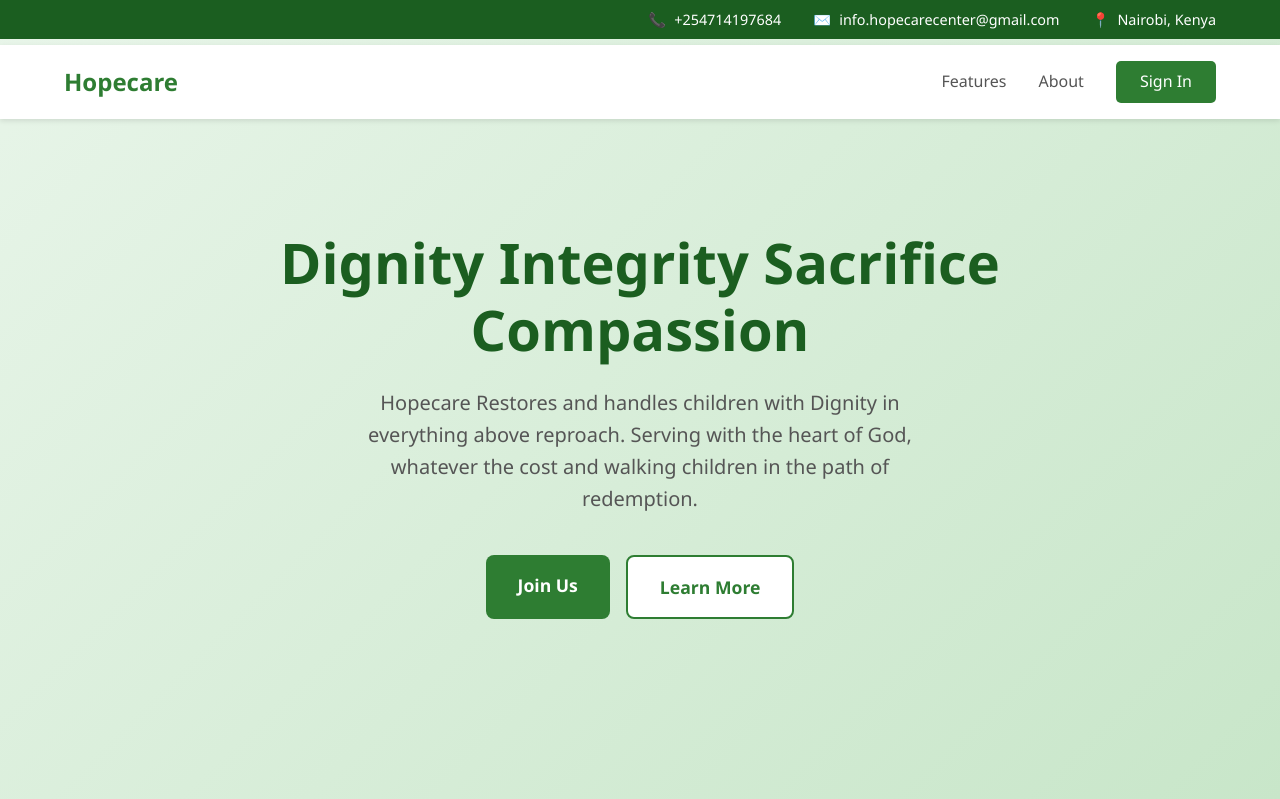
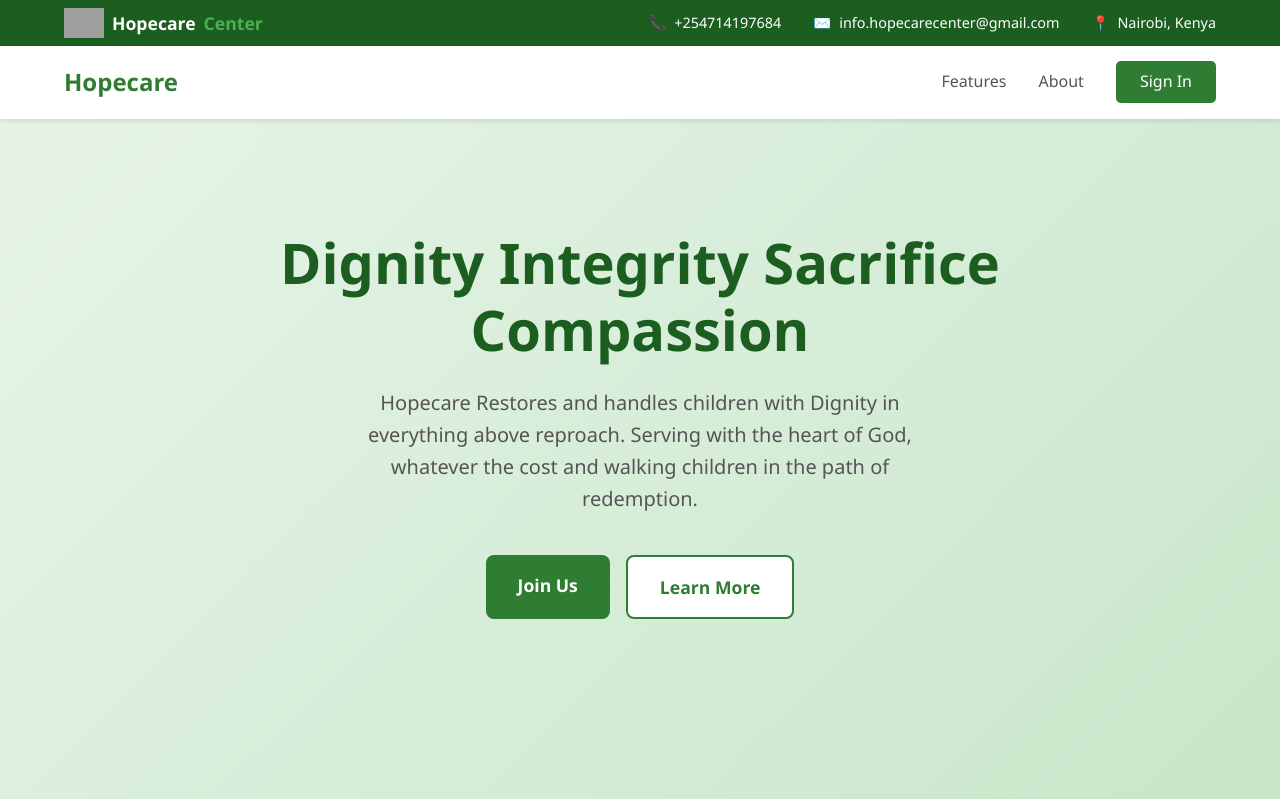
Before and after one commit to 1155-boni/Hopecare2.0, a Django app: page / in a window 1280 px wide. Shown: the top 799 px of the page. Run offline with Django 5.2, Linux system fonts and the light colour scheme; grey boxes are pictures that could not be loaded.

Commit message:
Update title and logo in top bar of landing page

```diff
--- a/templates/landing.html
+++ b/templates/landing.html
@@ -3,7 +3,8 @@
 <head>
     <meta charset="UTF-8">
     <meta name="viewport" content="width=device-width, initial-scale=1.0">
-    <title>Hopecare - Your Health Companion</title>
+    <title>Hopecare Center</title>
+    {% load static %}
     <style>
         * {
             margin: 0;
@@ -38,6 +39,12 @@
             align-items: center;
             font-weight: bold;
             font-size: 1.1rem;
+            gap: 0.5rem;
+        }
+
+        .top-bar-logo img {
+            height: 30px;
+            width: auto;
         }
 
         .top-bar-logo span {
@@ -305,7 +312,8 @@
     <!-- Top Bar - Contact Info -->
     <div class="top-bar">
         <div class="top-bar-logo">
-            <img src="" alt="">
+            <img src="{% static 'images/logo.png' %}" alt="Hopecare Logo">
+            Hopecare <span>Center</span>
         </div>
         <div class="top-bar-info">
             <div class="top-bar-item">
```
